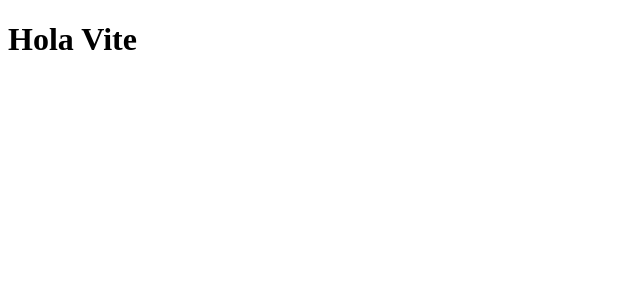
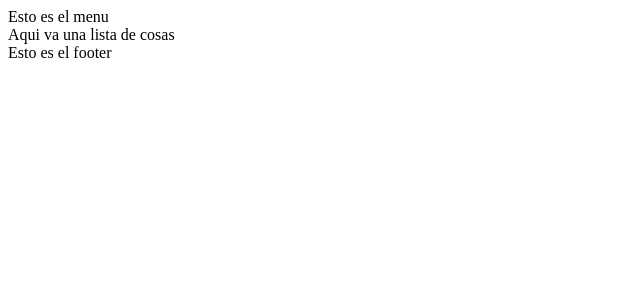
Before and after one commit to silviojrcc/ejercicio14-react, a React (Vite) app: page / in a window 1280 px wide. Shown: the top 300 px of the page, without its empty margins (0-640 px from the left). Built offline with nearby package versions, Linux system fonts and the light colour scheme.

Commit message:
Deja lista la estructura de las paginas y componentes del proyecto

```diff
--- a/src/App.jsx
+++ b/src/App.jsx
@@ -1,10 +1,11 @@
 import './App.css';
+import Home from './components/pages/Home';
 
 function App() {
 
   return (
     <>
-      <h1>Hola Vite</h1>
+      <Home></Home>
     </>
   )
 }
--- /dev/null
+++ b/src/components/common/Footer.jsx
@@ -0,0 +1,11 @@
+import React from 'react';
+
+const Footer = () => {
+    return (
+        <div>
+            Esto es el footer
+        </div>
+    );
+};
+
+export default Footer;
--- /dev/null
+++ b/src/components/common/Menu.jsx
@@ -0,0 +1,10 @@
+
+const Menu = () => {
+    return (
+        <div>
+            Esto es el menu
+        </div>
+    );
+};
+
+export default Menu;
--- /dev/null
+++ b/src/components/pages/Home.jsx
@@ -0,0 +1,14 @@
+import Menu from '../common/Menu.jsx';
+import Footer from "../common/Footer.jsx";
+
+const Home = () => {
+    return (
+        <>
+          <Menu></Menu>
+          Aqui va una lista de cosas
+          <Footer></Footer>
+        </>
+    );
+};
+
+export default Home;
```
Also changed, not shown: src/components/pages/DetalleReceta.jsx (added), src/components/pages/Error404.jsx (added), src/components/pages/receta/CardReceta.jsx (added), src/components/pages/receta/CrearReceta.jsx (added), src/components/pages/receta/EditarReceta.jsx (added), src/components/pages/receta/RecetasList.jsx (added).
